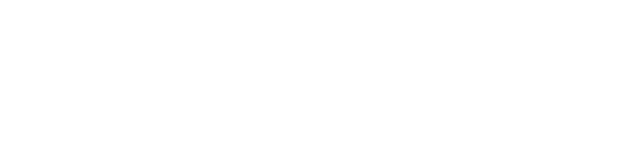
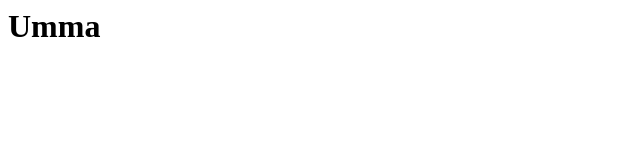
Before and after one commit to hithesh98/hhh.works, a plain HTML site: page index.html in a window 1280 px wide. Shown: the whole page, without its empty margins (0-640 px from the left). Drawn offline with Linux system fonts and the light colour scheme.

Commit message:
sample body - Umma

```diff
--- a/index.html
+++ b/index.html
@@ -1,9 +1,10 @@
 <!<!DOCTYPE html>
 <html>
 <head>
-	<title>hhh.works</title>
+	<title>HitHesH</title>
+
 </head>
 <body>
-
+	<h1>Umma</h1>
 </body>
 </html>
```
